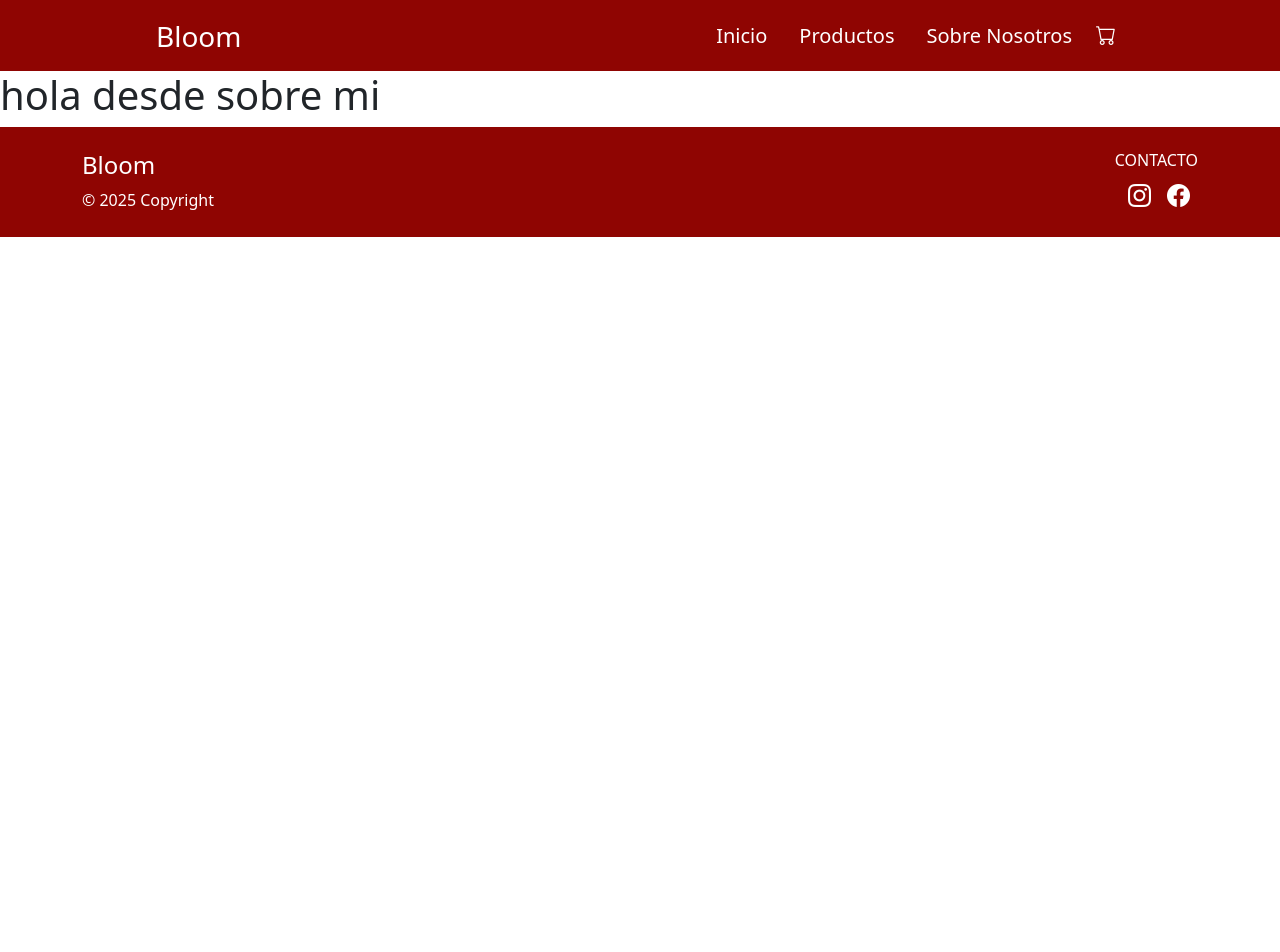
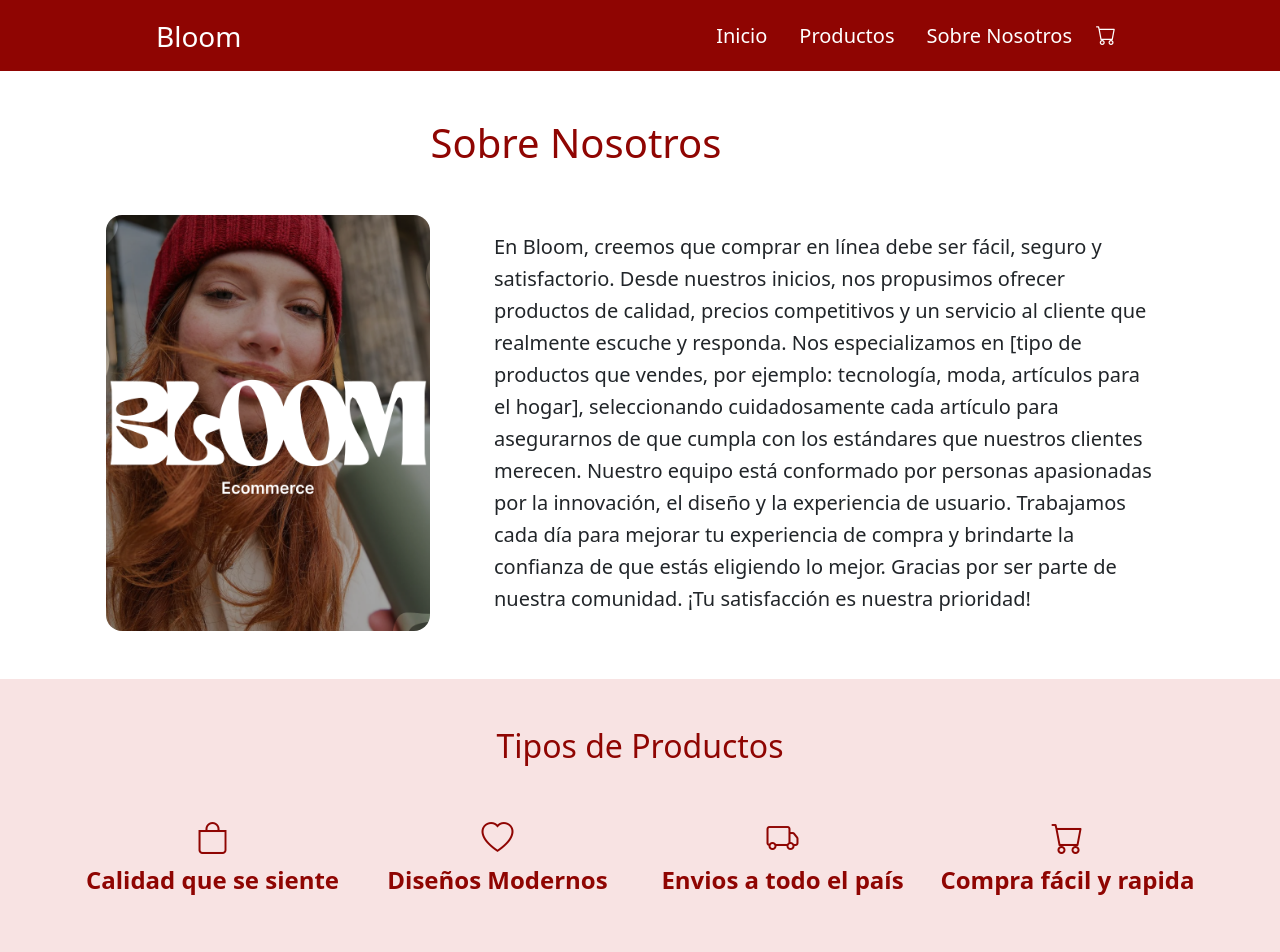
Before and after one commit to julietaagui/bloom, a React (Vite) app: page /about-us in a window 1280 px wide. Shown: the top 952 px of the page. Before the commit the page ends 800 px from the top, so only its background shows below. Built offline with nearby package versions, Linux system fonts and the light colour scheme.

Commit message:
changes are added

```diff
--- a/src/App.css
+++ b/src/App.css
@@ -1,14 +1,15 @@
-.text-pri{
-    color: #8F0502;
+.text-pri {
+  color: #8f0502;
 }
-.bg-pri{
-    background-color: #8F0502;
+.bg-pri {
+  background-color: #8f0502;
   color: #ffffff;
 }
-.icon-white{
-    color: #ffffff !important;
+.icon-pri {
+  color: #8f0502 !important;
+  font-size: 2rem !important;
 }
-.section{
+.section {
   margin-top: 10rem;
 }
 .card-img {
@@ -16,37 +17,37 @@
   object-fit: cover;
   width: 100%;
 }
-.btn-pri{
-    background-color: #8F0502 !important;
+.btn-pri {
+  background-color: #8f0502 !important;
   color: #ffffff !important;
   border-radius: 24px;
   font-weight: bold;
   padding: 8px 20px;
 }
-.btn-pri:hover{
+.btn-pri:hover {
   background-color: #951a18 !important;
   color: #ffffff;
 }
-.btn-sec{
+.btn-sec {
   background-color: #ffffff !important;
-    border: 1px solid #8F0502 !important;
+  border: 1px solid #8f0502 !important;
   border-radius: 24px;
-    color: #8F0502 !important;
+  color: #8f0502 !important;
   width: 13rem;
 }
-.btn-sec:hover{
-    background-color: #8F0502 !important;
+.btn-sec:hover {
+  background-color: #8f0502 !important;
   color: #ffffff !important;
 }
-.card-pri{
-    background-color: #8F0502;
+.card-pri {
+  background-color: #8f0502;
   color: #ffffff;
 }
-.social-card {
-    background-color: #8F0502;
-    border-radius: 20px;
-    box-shadow: 0px 4px 8px rgba(255, 255, 255, 0.1);
-    transition: transform 0.3s ease-in-out;
+.social-card{
+  background-color: #8f0502 !important;
+  border-radius: 20px !important;
+  box-shadow: 0px 4px 8px rgba(255, 255, 255, 0.1) !important;
+  transition: transform 0.3s ease-in-out !important;
 }
 .social-card:hover {
   transform: translateY(-5px);
@@ -55,24 +56,23 @@
   font-size: 50px;
   color: #ffffff;
 }
-.card-sec{
+.card-sec {
   border-radius: 1.5rem !important;
-    border: 1px solid #8F0502 !important;
+  border: 1px solid #8f0502 !important;
 }
-.border-radius{
+.border-radius {
   border-radius: 1rem !important;
 }
 .custom-container {
   max-width: 1250px !important;
   margin: 0 auto;
 }
-.w-input{
+.w-input {
   width: 26.5rem;
 }
-.w-button{
+.w-button {
   width: 54.8rem;
 }
-
 .custom-card {
   background-color: #677791;
   border-radius: 20px;
@@ -80,20 +80,22 @@
   max-width: 1250px;
   padding: 50px;
 }
-input{
+input {
   height: 48px;
 }
-input, textarea, button {
+input,
+textarea,
+button {
   border-color: #ffffff !important;
   background-color: #677791 !important;
 }
-textarea{
+textarea {
   height: 83px;
 }
-a{
+a {
   text-decoration: none;
 }
-.burger{
+.burger {
   background-color: #ffffff !important;
 }
 
@@ -108,7 +110,7 @@ a{
   }
 }
 
-.footer-color{
-    background-color: #8F0502 !important;
+.footer-color {
+  background-color: #8f0502 !important;
   color: #ffffff !important;
 }
--- a/src/App.jsx
+++ b/src/App.jsx
@@ -27,7 +27,7 @@ export default function App() {
             </>
           }
         />
-        <Route path="/proyects" element={<ProductPage />} />
+        <Route path="/product" element={<ProductPage />} />
         <Route path="/about-us" element={<AboutUs />} />
       </Routes>
       <Footer />
--- a/src/components/Category.jsx
+++ b/src/components/Category.jsx
@@ -2,7 +2,7 @@ export default function Category() {
   const categories = [
     {
       title: "Vasos Térmicos",
-      img: "/vaso.png", // cambia la ruta a la tuya
+      img: "/vaso.png",
     },
     {
       title: "Termos",
--- a/src/components/Nav.jsx
+++ b/src/components/Nav.jsx
@@ -20,10 +20,10 @@ export default function Nav() {
         <div className="collapse navbar-collapse justify-content-end" id="navbarSupportedContent">
           <ul className="navbar-nav ms-2 mb-2 mb-lg-0 fs-5">
             <li className="nav-item mx-2">
-              <a className="nav-link text-white" href="#">Inicio</a>
+              <NavLink className="nav-link text-white" to="/">Inicio</NavLink>
             </li>
             <li className="nav-item mx-2">
-              <a className="nav-link text-white" href="/proyects">Productos</a>
+              <NavLink className="nav-link text-white" to="/product">Productos</NavLink>
             </li>
             <li className="nav-item mx-2">
               <NavLink className="nav-link text-white" to="/about-us">Sobre Nosotros</NavLink>
--- a/src/components/Offers.jsx
+++ b/src/components/Offers.jsx
@@ -13,8 +13,8 @@ export default function Offers() {
               alt="..."
             />
           </div>
-          <div className="col-md-6">
-            <div className="card-body text-pri">
+          <div className="col-md-6 text-pri">
+            <div className="card-body">
               <h5 className="card-title">PUMA</h5>
               <p className="card-text">
                 Potenciá tu estilo con hasta 30% OFF en productos Puma. Rendí
@@ -37,7 +37,7 @@ export default function Offers() {
               alt="..."
             />
           </div>
-          <div className="col-md-6">
+          <div className="col-md-6 text-pri">
             <div className="card-body text-pri">
               <h5 className="card-title">ADIDAS</h5>
               <p className="card-text">
--- a/src/pages/AboutUs.jsx
+++ b/src/pages/AboutUs.jsx
@@ -1,8 +1,148 @@
-export default function AboutUs(){
+export default function AboutUs() {
+  const items = [
+    {
+      id: 1,
+      name: "Calidad que se siente",
+      icon: "bi-bag",
+    },
+    {
+      id: 2,
+      name: "Diseños Modernos",
+      icon: "bi bi-heart",
+    },
+    {
+      id: 3,
+      name: "Envios a todo el país",
+      icon: "bi bi-truck",
+    },
+    {
+      id: 4,
+      name: "Compra fácil y rapida",
+      icon: "bi-cart",
+    },
+  ];
 
-    return(
-        <div>
-            <h1>hola desde sobre mi</h1>
+  const data = [
+    {
+      id: 1,
+      name: "TikTok",
+      icon: "bi bi-tiktok",
+      description:
+        "Mi TikTok me permite ayudar y educar, generar confianza y atraer pacientes.",
+    },
+    {
+      id: 2,
+      name: "Instagram",
+      icon: "bi bi-instagram",
+      description:
+        "Mi Instagram me permite conectar con mi comunidad, compartir información.",
+    },
+    {
+      id: 3,
+      name: "Facebook",
+      icon: "bi bi-facebook",
+      description:
+        "Mi Facebook muestra mi trabajo, educa sobre el cuidado de la piel y genera confianza.",
+    },
+  ];
+  return (
+    <div className="mt-6 text-center mb-5">
+      <div className="container">
+        <h1 className="my-5 text-pri" style={{ marginRight: "8rem" }}>
+          Sobre Nosotros
+        </h1>
+        <div className="text-center d-flex justify-content-center align-items-center">
+          <div className="row g-5 w-100">
+            <div className="col-12 col-md-4 d-flex align-items-stretch">
+              <img
+                src="/About-Bloom.png"
+                className="img-fluid w-100"
+                alt="Sobre Nosotros"
+                style={{ objectFit: "cover", borderRadius: "1rem" }}
+              />
+            </div>
+
+            <div className="col-12 col-md-8 d-flex align-items-center">
+              <div className="container text-md-start p-3">
+                <h5 className="card-text " style={{ lineHeight: "1.6" }}>
+                  En Bloom, creemos que comprar en línea debe ser fácil, seguro
+                  y satisfactorio. Desde nuestros inicios, nos propusimos
+                  ofrecer productos de calidad, precios competitivos y un
+                  servicio al cliente que realmente escuche y responda. Nos
+                  especializamos en [tipo de productos que vendes, por ejemplo:
+                  tecnología, moda, artículos para el hogar], seleccionando
+                  cuidadosamente cada artículo para asegurarnos de que cumpla
+                  con los estándares que nuestros clientes merecen. Nuestro
+                  equipo está conformado por personas apasionadas por la
+                  innovación, el diseño y la experiencia de usuario. Trabajamos
+                  cada día para mejorar tu experiencia de compra y brindarte la
+                  confianza de que estás eligiendo lo mejor. Gracias por ser
+                  parte de nuestra comunidad. ¡Tu satisfacción es nuestra
+                  prioridad!
+                </h5>
+              </div>
+            </div>
+          </div>
         </div>
-    )
+      </div>
+
+      <section style={{ backgroundColor: "#F8E3E3" }} className="py-5 mt-5">
+        <h2 className="text-center text-pri mb-5">Tipos de Productos</h2>
+        <div className="container">
+          <div className="row justify-content-center">
+            {items.map((item) => (
+              <div
+                className="col-6 col-sm-4 col-md-3 text-center mb-4 icon-pri"
+                key={item.id}
+              >
+                <i className={item.icon}></i>
+                <p className="text-pri fw-semibold fs-4">{item.name}</p>
+              </div>
+            ))}
+          </div>
+        </div>
+      </section>
+
+      <div className="container  text-center align-items-center">
+        <div className="my-5">
+          <h3 className="text-pri">Mis Redes Sociales</h3>
+        </div>
+        <div className="container">
+          <div className="row justify-content-center custom-container">
+            {data.map((skil) => (
+              <div className="col-12 col-md-6 col-lg-4" key={skil.id}>
+                <div className="card social-card">
+                  <div className="card-body d-flex flex-column justify-content-center align-items-center text-center text-white m-2">
+                    <div className="icon-container">
+                      <i
+                        className={`${skil.icon}`}
+                        aria-label={`Ícono de ${skil.name}`}
+                      ></i>
+                    </div>
+                    <h3 className="card-title m-2">{skil.name}</h3>
+                    <p className="card-text">{skil.description}</p>
+                    <a
+                      href="#"
+                      className="btn btn-light rounded-pill mb-2"
+                      style={{ border: "none" }}
+                    >
+                      Visitar →
+                    </a>
+                  </div>
+                </div>
+              </div>
+            ))}
+          </div>
+        </div>
+      </div>
+
+      <section className="w-100 mt-5">
+        <img
+          src="/frame-bloom.png"
+          alt="Decorativo Bloom"
+          style={{ width: "100%", display: "block", objectFit: "cover" }}
+        />
+      </section>
+    </div>
+  );
 }
```
Also changed, not shown: public/About-Bloom.png (added), public/frame-bloom.png (added). Lines whose indentation alone changed are shown as unchanged.
